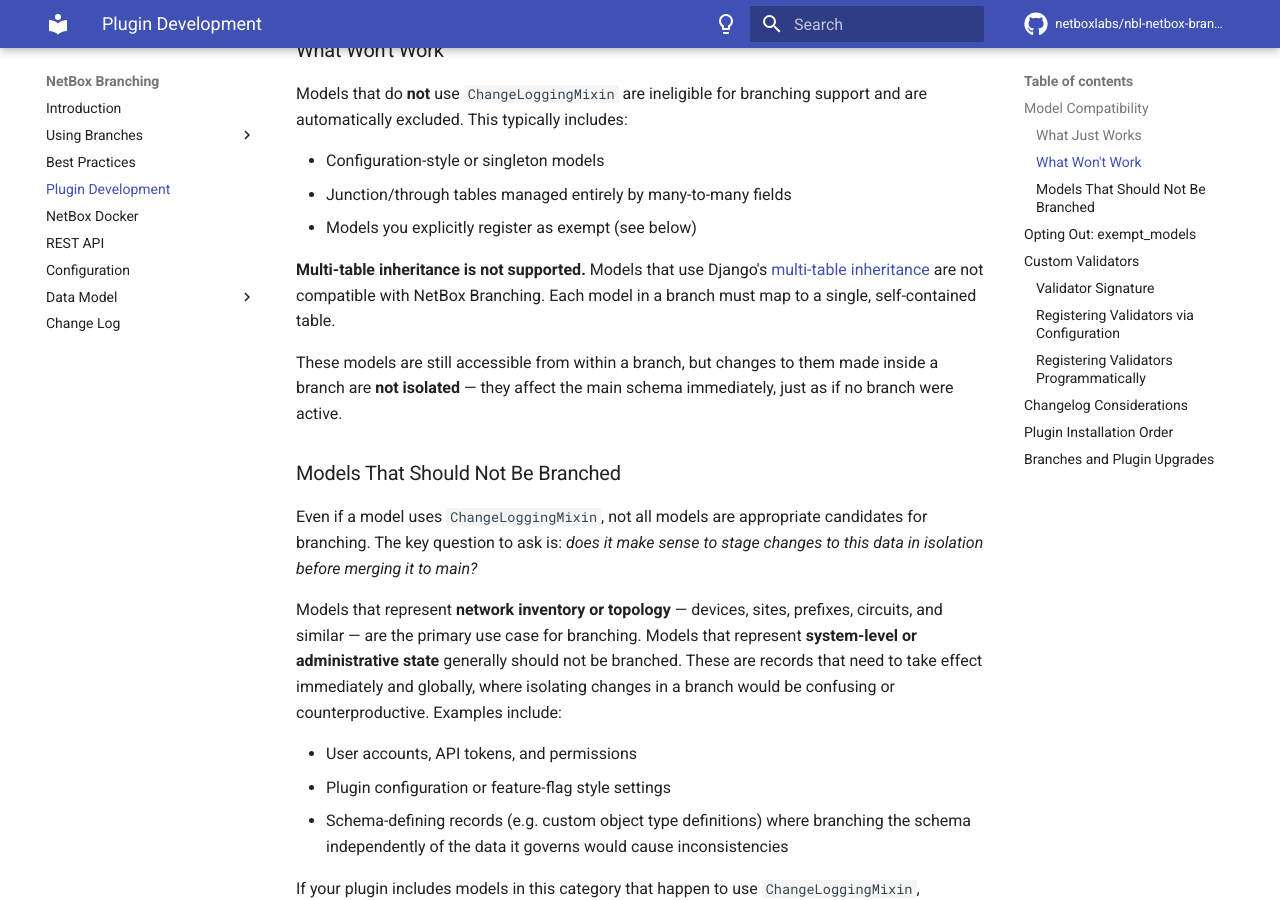
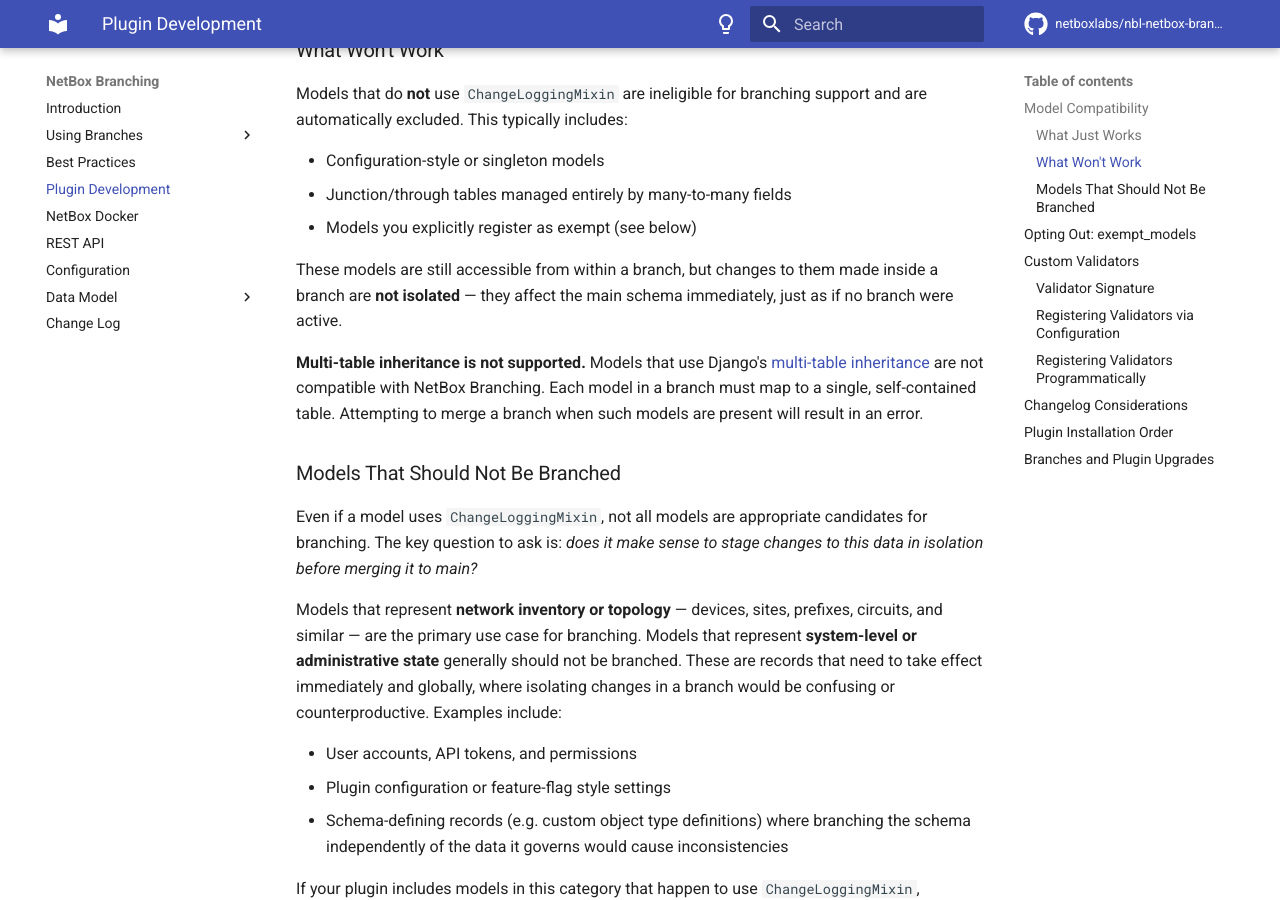
Before and after one commit to netboxlabs/netbox-branching, an MkDocs documentation site: the page built from docs/plugin-development.md, in a window 1280 px wide and 900 px high, scrolled down 907 px. Built offline with MkDocs 1.6.1 and Material for MkDocs 9.7.7, drawn with Linux system fonts in a browser that asks for light colours; comment, search, counter and statistics services are not loaded.

Commit message:
review feedback

```diff
--- a/docs/plugin-development.md
+++ b/docs/plugin-development.md
@@ -28,9 +28,9 @@
 - Junction/through tables managed entirely by many-to-many fields
 - Models you explicitly register as exempt (see below)
 
-**Multi-table inheritance is not supported.** Models that use Django's [multi-table inheritance](https://docs.djangoproject.com/en/6.0/topics/db/models/#multi-table-inheritance) are not compatible with NetBox Branching. Each model in a branch must map to a single, self-contained table.
+These models are still accessible from within a branch, but changes to them made inside a branch are **not isolated** — they affect the main schema immediately, just as if no branch were active.
 
-These models are still accessible from within a branch, but changes to them made inside a branch are **not isolated** — they affect the main schema immediately, just as if no branch were active.
+**Multi-table inheritance is not supported.** Models that use Django's [multi-table inheritance](https://docs.djangoproject.com/en/6.0/topics/db/models/#multi-table-inheritance) are not compatible with NetBox Branching. Each model in a branch must map to a single, self-contained table. Attempting to merge a branch when such models are present will result in an error.
 
 ### Models That Should Not Be Branched
 
```
